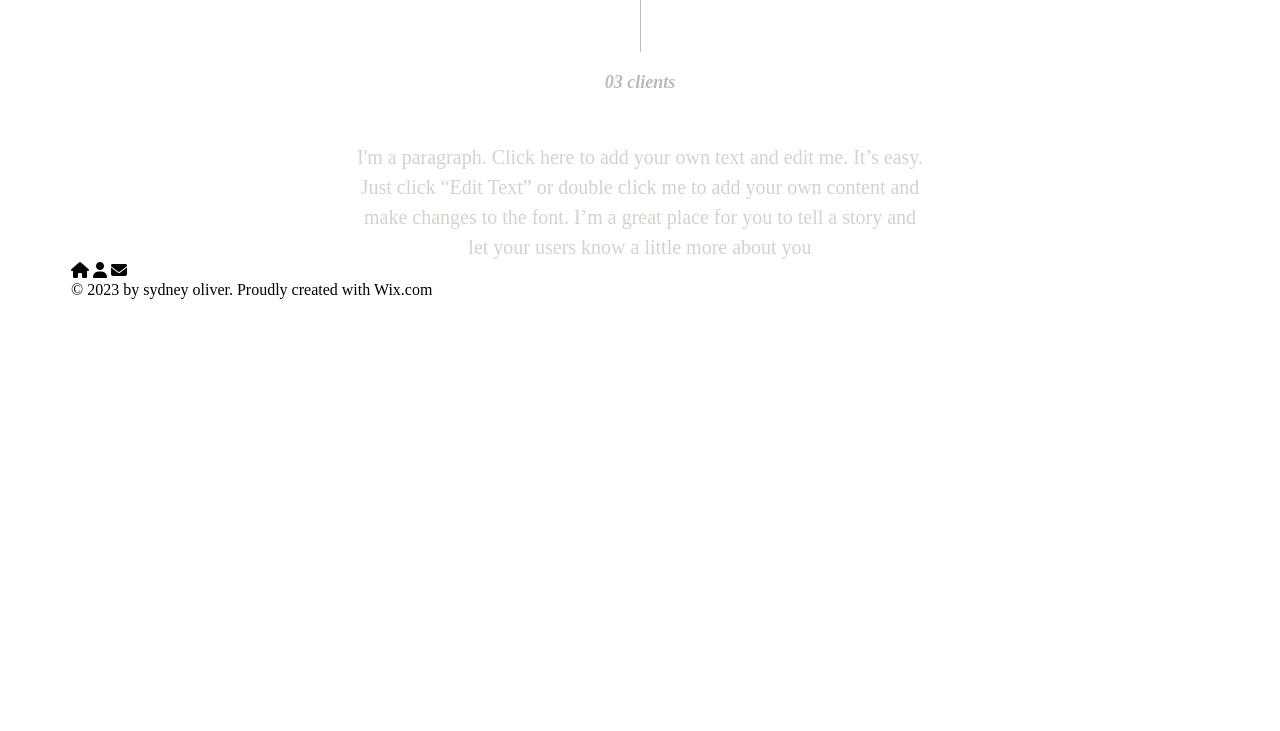
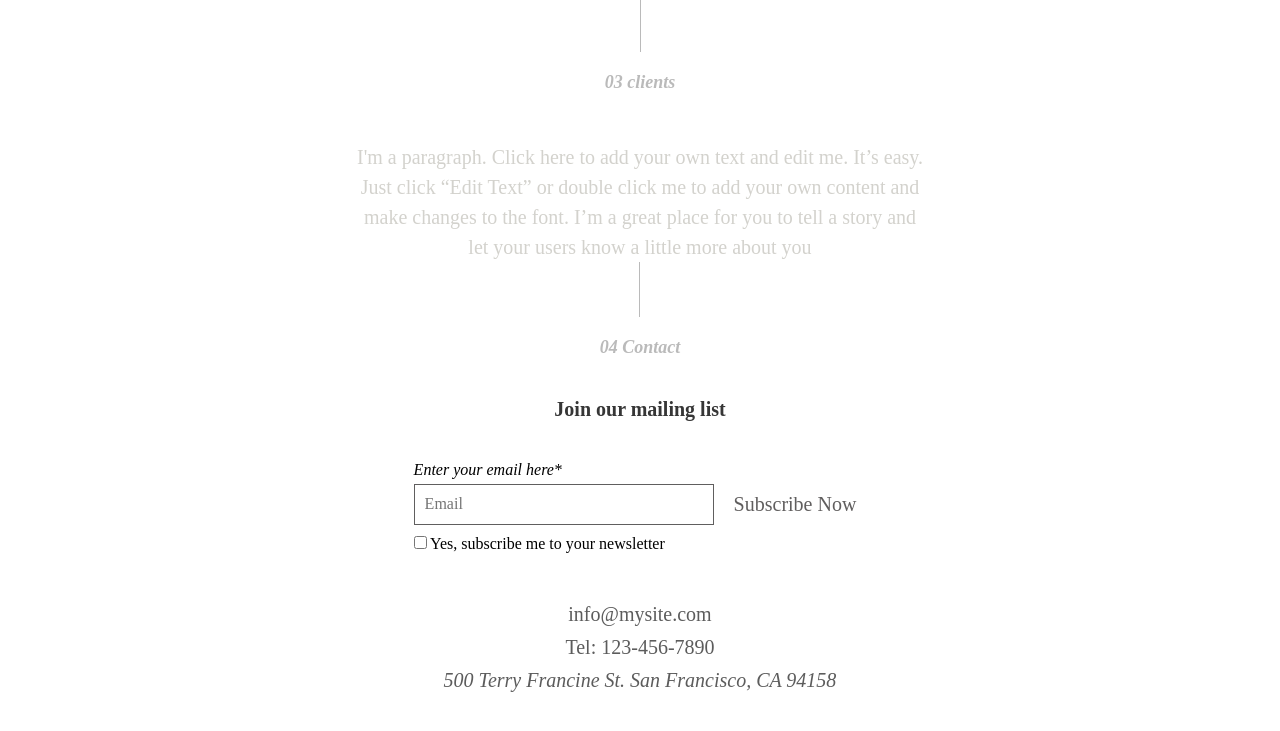
Before and after one commit to Sayfain/web_desing, a plain HTML site: page index.html in a window 1280 px wide. Shown: the part 1793-2524 px from the top of the page. Before the commit the page ends 2092 px from the top, so only its background shows below. Drawn offline with Linux system fonts and the light colour scheme.

Commit message:
Add contact section to index.html and style adjustments in style.css

```diff
--- a/css/style.css
+++ b/css/style.css
@@ -14,7 +14,9 @@ html {
   --paragraph-color: #bababa;
   --content-margin: 50px;
 }
-
+a {
+  color: black;
+}
 .container {
   padding: 0 1rem;
   margin: 0 auto;
@@ -160,6 +162,11 @@ header nav ul li a:hover {
   color: #d3d2cd;
   font-size: 20px;
 }
+@media screen and (max-width: 768px) {
+  .about .content {
+    width: 100%;
+  }
+}
 /* portfoilo-seaction */
 .portfolio .container .content {
   margin-top: var(--content-margin);
@@ -239,4 +246,117 @@ header nav ul li a:hover {
   color: #d3d2cd;
   font-size: 20px;
 }
+@media screen and (max-width: 768px) {
+  .clients .content {
+    width: 100%;
+  }
+}
 /* contact-seaction */
+.contact .container {
+  display: flex;
+  flex-direction: column;
+  justify-content: center;
+  align-items: center;
+  row-gap: 40px;
+}
+
+.contact .container h4 {
+  font-size: 20px;
+  color: #363636;
+}
+
+.contact .content form {
+  display: flex;
+  flex-direction: row;
+  justify-content: center;
+  align-items: center;
+  gap: 10px;
+}
+
+.contact .content form .all-form {
+  display: flex;
+  flex-direction: column;
+  justify-content: center;
+  align-items: center;
+}
+
+.contact .form-group:first-child {
+  display: flex;
+  flex-direction: column;
+  row-gap: 5px;
+  font-style: italic;
+  margin-bottom: 10px;
+}
+
+.contact .form-group:first-child input {
+  padding: 10px;
+  width: 300px;
+  border: 1px solid #605e5e;
+}
+
+.contact .form-group:first-child input:focus {
+  outline: none;
+}
+
+.contact form button {
+  padding: 10px;
+  font-size: 20px;
+  margin-bottom: 6px;
+  color: #605e5e;
+  background-color: transparent;
+  border: none;
+}
+
+.contact .info {
+  display: flex;
+  flex-direction: column;
+  justify-content: center;
+  align-items: center;
+  row-gap: 10px;
+  color: #5c5c5c;
+  font-size: 20px;
+  margin-top: 50px;
+}
+
+@media screen and (max-width: 768px) {
+  .contact .form-group:first-child input {
+    width: 100%;
+  }
+
+  .contact form button {
+    font-size: 15px;
+  }
+
+  .contact .content form {
+    flex-direction: column;
+  }
+
+  .contact .info {
+    font-size: 15px;
+  }
+}
+
+/* footer */
+footer {
+  position: sticky;
+  bottom: 0;
+  background-color: #ffff;
+  padding: 20px 0;
+}
+footer .container {
+  display: flex;
+  justify-content: center;
+  align-items: center;
+  flex-direction: column;
+  margin-top: 50px;
+  gap: 10px;
+}
+footer .socail-media {
+  display: flex;
+  gap: 10px;
+  cursor: pointer;
+}
+footer .content p {
+  color: #605e5e;
+  font-style: italic;
+}
--- a/index.html
+++ b/index.html
@@ -71,13 +71,46 @@
         </div>
       </div>
     </section>
-    <section></section>
+    <section class="contact">
+      <div class="container">
+        <div class="mini-header">
+          <h2>04 Contact</h2>
+        </div>
+        <h4>Join our mailing list</h4>
+        <div class="content">
+          <form action="index.html" method="post">
+            <div class="all-group">
+              <div class="form-group">
+                <label for="email">Enter your email here*</label>
+                <input
+                  type="email"
+                  id="email"
+                  name="email"
+                  placeholder="Email"
+                  required
+                />
+              </div>
+              <div class="form-group">
+                <input type="checkbox" id="news" name="news" />
+                <label for="news">Yes, subscribe me to your newsletter</label>
+              </div>
+            </div>
+            <button type="submit">Subscribe Now</button>
+          </form>
+          <div class="info">
+            <p>info@mysite.com</p>
+            <p>Tel: 123-456-7890</p>
+            <address>500 Terry Francine St. San Francisco, CA 94158</address>
+          </div>
+        </div>
+      </div>
+    </section>
     <footer>
       <div class="container">
         <div class="socail-media">
-          <i class="fa fa-home"></i>
-          <i class="fa fa-user"></i>
-          <i class="fa fa-envelope"></i>
+          <a href="#"> <i class="fa fa-home"></i></a>
+          <a href="#"> <i class="fa fa-envelope"></i></a>
+          <a href="#"> <i class="fa fa-lock"></i></a>
         </div>
         <div class="content">
           <p>© 2023 by sydney oliver. Proudly created with Wix.com</p>
```
